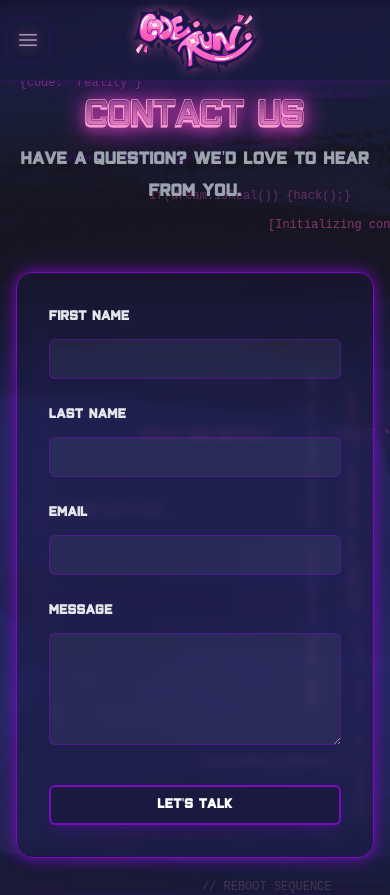
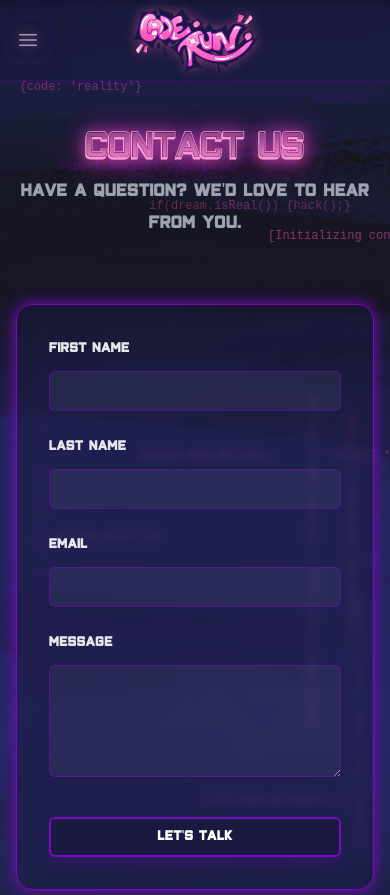
Before and after one commit to alexandrubucur-hub/coderun.final_2025, a Next.js app: page /pages/Contact in a window 390 px wide. Shown: the top 895 px of the page. Built offline with nearby package versions, Linux system fonts and the light colour scheme; what @designbycode/tailwindcss-text-glitch would draw is missing.

Commit message:
Contact title

```diff
--- a/app/pages/Contact/components/Form.tsx
+++ b/app/pages/Contact/components/Form.tsx
@@ -68,7 +68,7 @@ export default function ContactForm({ isInView }: ContactFormProps) {
 
      return (
           <motion.div
-               className="py-24 sm:py-32"
+               className="py-32"
                variants={containerVariants}
                initial="hidden"
                whileInView="visible"
```
